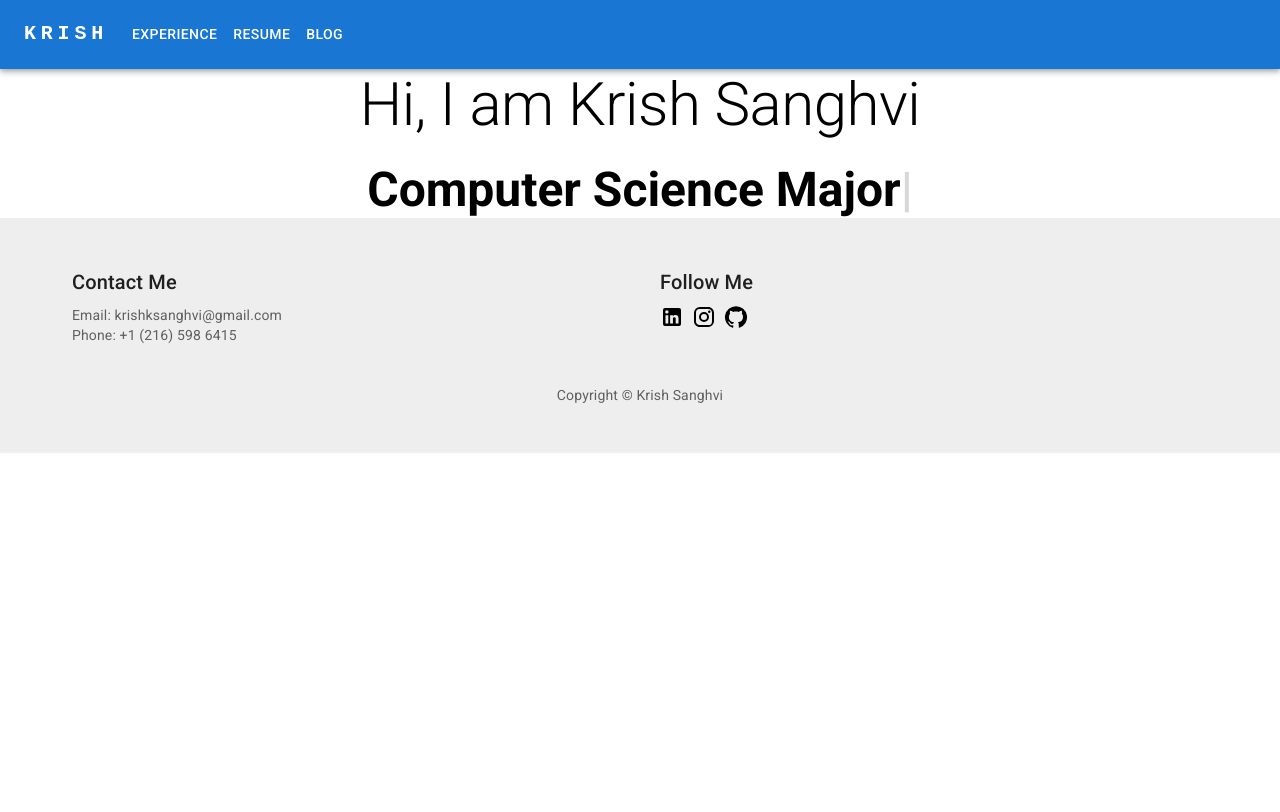
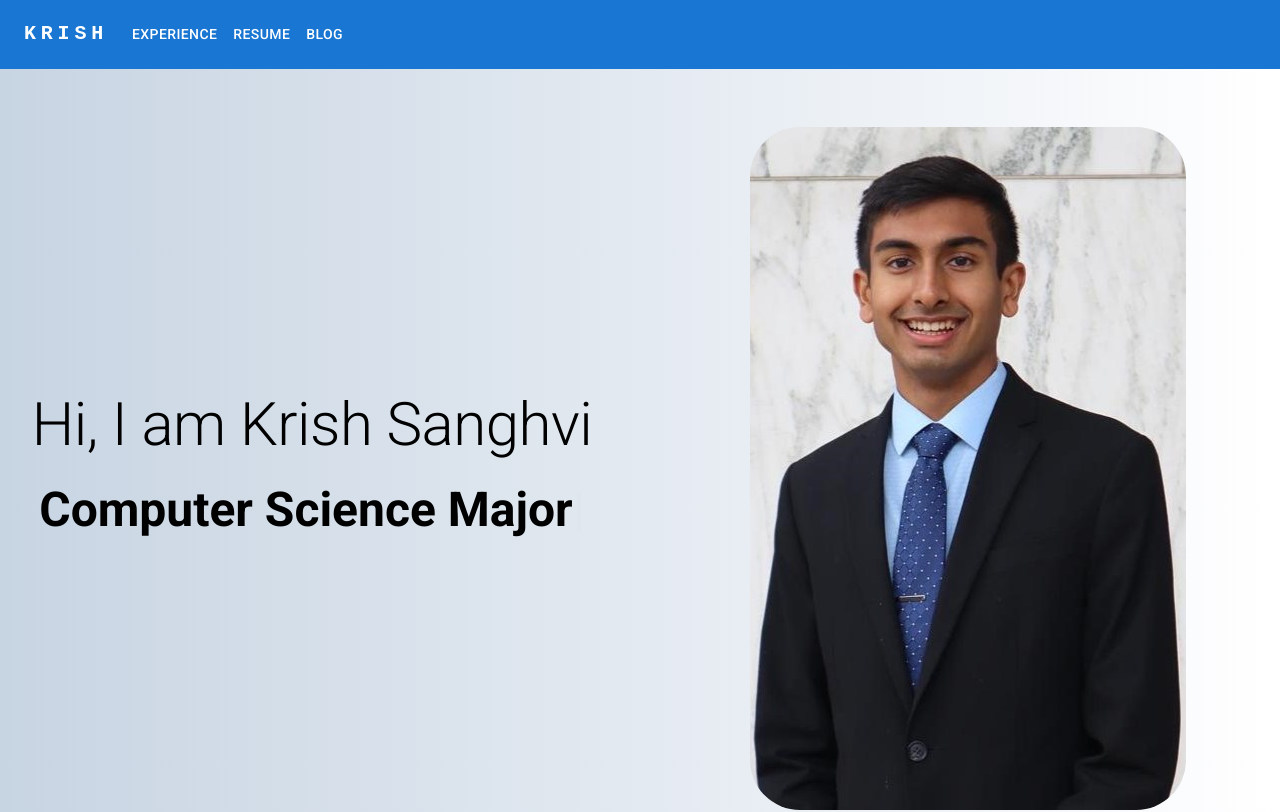
Before and after one commit to krishsanghvi/krishsanghvi.github.io, a React (Create React App) app: page / in a window 1280 px wide. Shown: the top 812 px of the page. Built offline with nearby package versions, Linux system fonts and the light colour scheme.

Commit message:
Fixed styling issues with Homepage

```diff
--- a/src/components/Homepage.css
+++ b/src/components/Homepage.css
@@ -0,0 +1,19 @@
+.rounded-corners {
+    border-radius: 50px;
+}
+.app-background {
+ background: linear-gradient(to right, #c7d4e2, #ffffff);
+
+  /* Additional styling for full coverage */
+  min-height: 100vh;
+  width: 100%;
+  background-attachment: fixed;
+  background-repeat: no-repeat;
+  background-size: cover;
+
+
+    /* Other styling as needed */
+    display: flex;
+    align-items: center;
+    justify-content: center;
+  }
--- a/src/components/Homepage.js
+++ b/src/components/Homepage.js
@@ -5,22 +5,28 @@ import Typed from "react-typed";
 import Box from '@mui/material/Box';
 import Paper from '@mui/material/Paper';
 import Stack from '@mui/material/Stack';
+import Grid from '@mui/material/Grid';
 import Typography from "@mui/material/Typography";
+import ProfilePicture from '../images/2022 LinkedIn Picture.jpeg'
 
 
 
 function Homepage() {
   return (
-    <div id="home" className="intro route bg-image background">
 
-        <div class='anim_gradient'></div>
-        <Stack>
-          <Typography variant='h2' align='center' gutterBottom>Hi, I am Krish Sanghvi</Typography>
-          {/* <h1 className="intro-title mb-4" text-align="center"></h1> */}
-          <Typography variant='h3' align='center'>
-          {/* <p className="intro-subtitle" text-align="center"> */}
+    <div className="app-background">
+
+
+      <Grid container spacing={4}>
+        <Grid item xs={12} md={6}>
+          <div style={{ display: 'flex', alignItems: 'center', height: '100%', justifyContent: 'center' }}>
+            <div style={{ padding: '20px' }}> {/* Adjust padding as needed */}
+              <Typography variant='h2' align='center' gutterBottom>
+                Hi, I am Krish Sanghvi
+              </Typography>
+              <Typography variant='h3' align='center' style={{ margin: '10px 0' }}>
                 <span className="text-slider-items"></span>
-            <strong className="text-slider" >
+                <strong className="text-slider">
                   <Typed
                     strings={[
                       "College Student",
@@ -33,10 +39,20 @@ function Homepage() {
                     loop
                   />
                 </strong>
-          {/* </p> */}
               </Typography>
+            </div>
+          </div>
+        </Grid>
 
-        </Stack>
+        <Grid item xs={12} md={6}>
+          <div style={{ display: 'flex', justifyContent: 'center', alignItems: 'center', height: '100%' }}>
+            <img src={ProfilePicture} alt="Profile Picture" className="rounded-corners" style={{ maxWidth: '100%', height: 'auto' }}/>
+          </div>
+        </Grid>
+      </Grid>
+
+
+
     </div>
   );
 }
--- a/src/components/Navbar.js
+++ b/src/components/Navbar.js
@@ -1,22 +1,3 @@
-// import React from 'react';
-// import './Navbar.css';
-// import {Link} from 'react-router-dom';
-
-// function Navbar() {
-//   return (
-//     <>
-//       <nav className="navbar">
-//         <div className='navbar-container'>
-//           <Link to='/' className='navbar-logo'>
-//             KRISH
-//           </Link>
-//         </div>
-//       </nav>
-//     </>
-//   );
-// }
-
-// export default Navbar;
 import * as React from 'react';
 import AppBar from '@mui/material/AppBar';
 import Box from '@mui/material/Box';
@@ -116,25 +97,7 @@ function Navbar() {
               ))}
             </Menu>
           </Box> */}
-          <AdbIcon sx={{ display: { xs: 'flex', md: 'none' }, mr: 1 }} />
-          <Typography
-            variant="h5"
-            noWrap
-            component="a"
-            href="#app-bar-with-responsive-menu"
-            sx={{
-              mr: 2,
-              display: { xs: 'flex', md: 'none' },
-              flexGrow: 1,
-              fontFamily: 'monospace',
-              fontWeight: 700,
-              letterSpacing: '.3rem',
-              color: 'inherit',
-              textDecoration: 'none',
-            }}
-          >
-            LOGO
-          </Typography>
+
           <Box sx={{ flexGrow: 1, display: { xs: 'none', md: 'flex' } }}>
             {pages.map((page) => (
               <Button
@@ -147,6 +110,7 @@ function Navbar() {
               </Button>
             ))}
           </Box>
+
 
           {/* <Box sx={{ flexGrow: 0 }}>
             <Tooltip title="Open settings">
@@ -180,6 +144,7 @@ function Navbar() {
         </Toolbar>
       </Container>
     </AppBar>
+
   );
 }
 export default Navbar;
```
Also changed, not shown: package.json (+6 -1 lines), src/images/2022 LinkedIn Picture.jpeg (added), 1 other file (tests, documents, lock files or other folders). Lines whose indentation alone changed are shown as unchanged.
